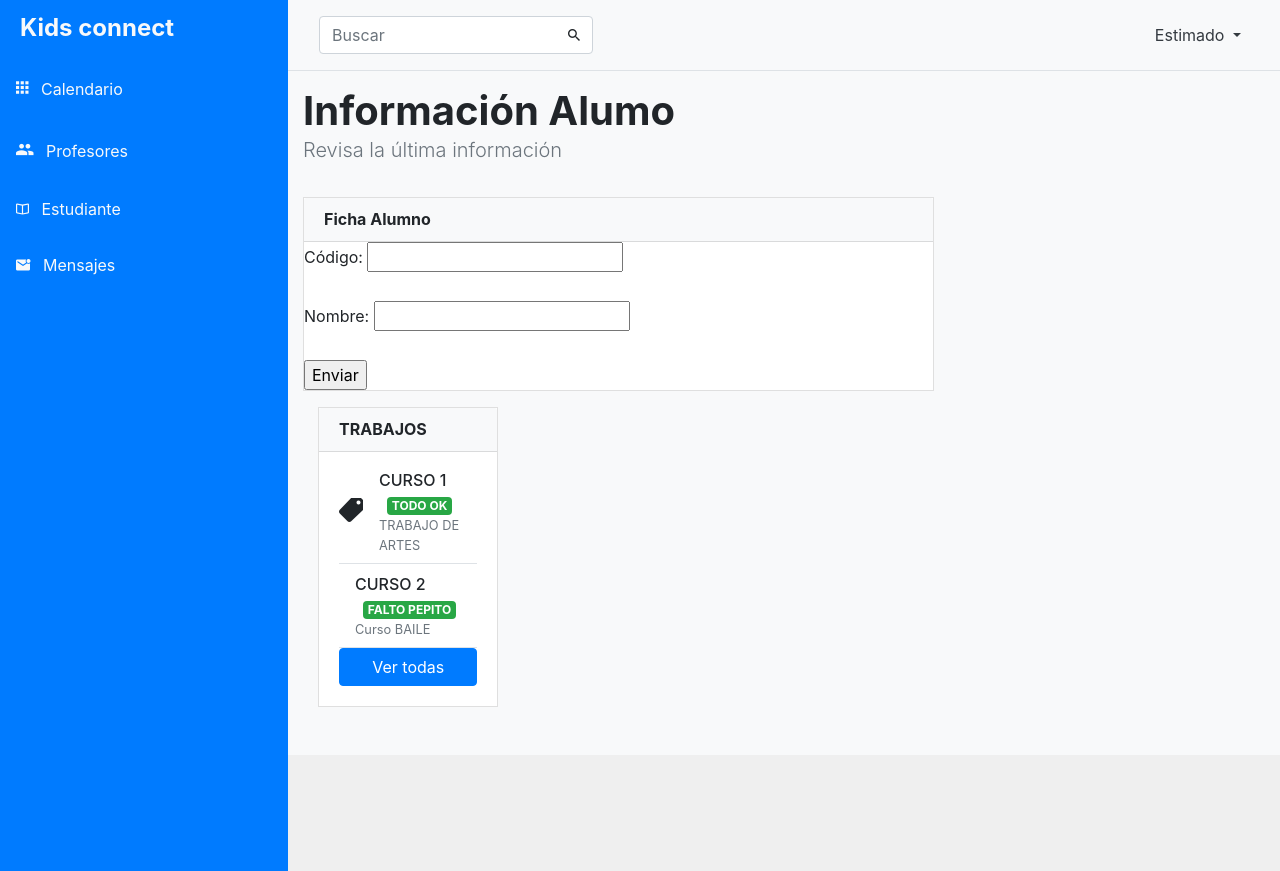
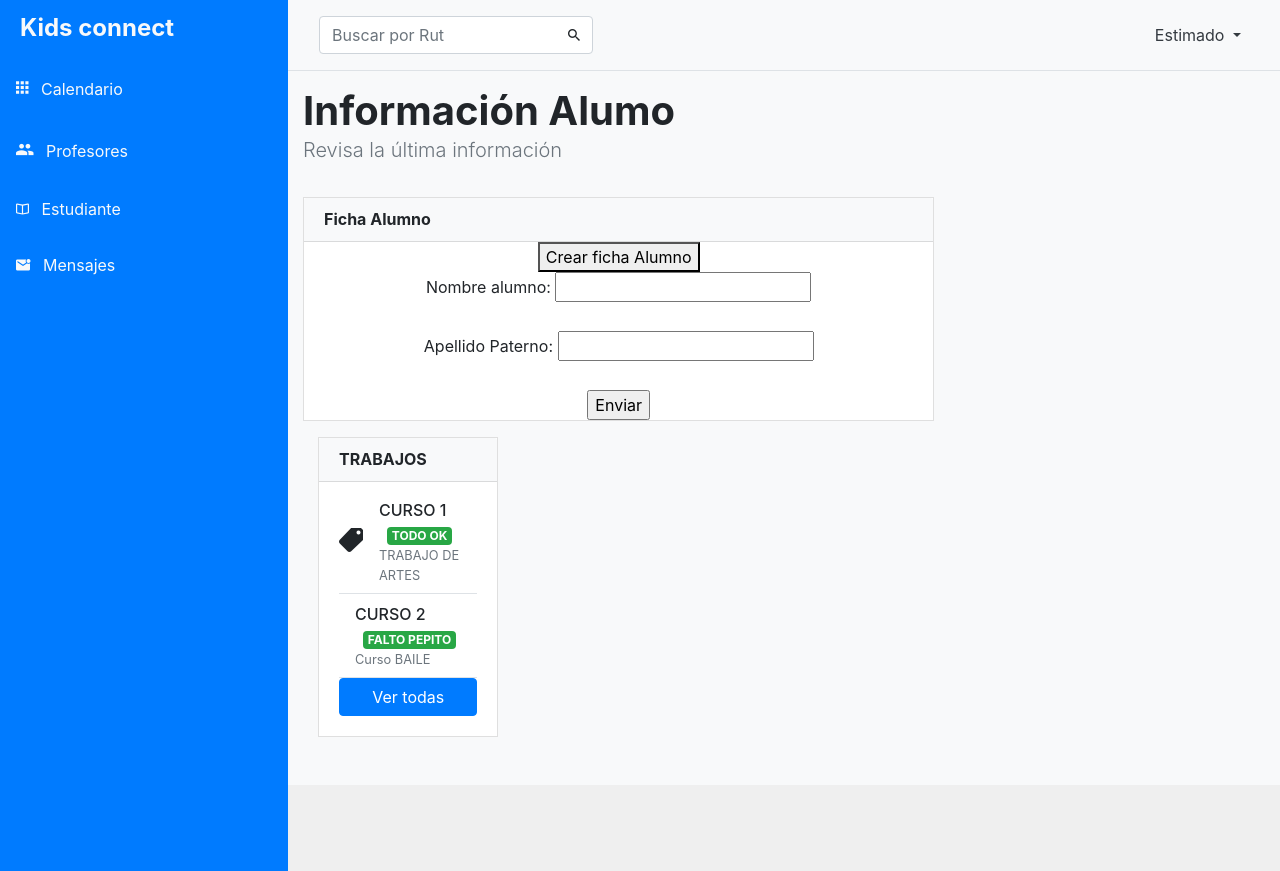
Before and after one commit to Slatanik/kid_connect, a Django app: page /alumno in a window 1280 px wide. Run offline with Django 4.2, Linux system fonts and the light colour scheme; data that the repository does not hold is empty; some libraries are stand-ins or nearby versions; some web fonts are replaced.

Commit message:
ordenando el alumno

```diff
--- a/kidconnect/templates/alumno.html
+++ b/kidconnect/templates/alumno.html
@@ -35,7 +35,7 @@
 
               <div class="collapse navbar-collapse" id="navbarSupportedContent">
                 <form class="form-inline position-relative d-inline-block my-2">
-                  <input class="form-control" type="search" placeholder="Buscar" aria-label="Buscar">
+                  <input class="form-control" type="search" placeholder="Buscar por Rut" aria-label="Buscar">
                   <button class="btn position-absolute btn-search" type="submit"><i class="icon ion-md-search"></i></button>
                 </form>
                 <ul class="navbar-nav ml-auto mt-2 mt-lg-0">
@@ -45,7 +45,7 @@
                     Estimado <span id="storedValue"></span>
                     </a>
                     <div class="dropdown-menu dropdown-menu-right" aria-labelledby="navbarDropdown">
-                      <a class="dropdown-item" href="home">Cerrar sesión</a>
+                      <a class="dropdown-item" href="index">Cerrar sesión</a>
                     </div>
                   </li>
                 </ul>
@@ -71,15 +71,39 @@
                                   <div class="card-header bg-light">
                                     <h6 class="font-weight-bold mb-0">Ficha Alumno</h6>
                                   </div>
+                                  <div>
 
-                                  <form id="miFormulario">
-                                    <label for="cod_reg">Código:</label>
-                                    <input type="text" id="cod_reg" name="cod_reg"><br><br>
-                                    <label for="nom_reg">Nombre:</label>
-                                    <input type="text" id="nom_reg" name="nom_reg"><br><br>
-                                    <input type="submit" value="Enviar">
-                                  </form>
+                              </head>
 
+                                  </div>
+
+                                  <div>
+                                    <center><button id="toggle-btn">Crear ficha Alumno</button><center>
+
+                                    <form id="miFormulario">
+                                        <label for="nom_alu">Nombre alumno:</label>
+                                        <input type="text" id="nom_alu" name="nom_alu"><br><br>
+                                        <label for="ap_pat_alu">Apellido Paterno:</label>
+                                        <input type="text" id="ap_pat_alu" name="ap_pat_alu"><br><br>
+
+                                        <center><input type="submit" value="Enviar"><center>
+                                    </form>
+
+                                    <!--<script>
+                                        // Obtener referencia al botón y al formulario
+                                        var toggleBtn = document.getElementById('toggle-btn');
+                                        var formulario = document.getElementById('miFormulario');
+
+                                        // Agregar un controlador de eventos para alternar la visibilidad del formulario al hacer clic en el botón
+                                        toggleBtn.addEventListener('click', function() {
+                                            if (formulario.style.display === 'none') {
+                                                formulario.style.display = 'block';
+                                            } else {
+                                                formulario.style.display = 'none';
+                                            }
+                                        });
+                                    </script>-->
+                                  </div>
                                   <script>
                                     const form = document.getElementById('miFormulario');
                                     form.addEventListener('submit', function(event) {
@@ -87,7 +111,7 @@
 
                                       const datos = new FormData(form); // Obtiene los datos del formulario
 
-                                      fetch('http://tmp.enred.cl/rest/post_region.php', {
+                                      fetch('http://tmp.enred.cl/kc/rest/post_ficha.php', {
                                         method: 'POST',
                                         body: datos
                                       })
@@ -105,8 +129,6 @@
                                       });
                                     });
                                   </script>
-
-
 
                           </div>
                           <div class="col-lg-4 my-3">
@@ -133,7 +155,6 @@
                                           <small class="d-block text-muted">Curso BAILE</small>
                                         </div>
                                     </div>
-
                                     <button class="btn btn-primary w-100">Ver todas</button>
                                 </div>
                             </div>
--- a/kidconnect/templates/correo.html
+++ b/kidconnect/templates/correo.html
@@ -45,7 +45,7 @@
                     Estimado :<span id="storedValue"></span>
                     </a>
                     <div class="dropdown-menu dropdown-menu-right" aria-labelledby="navbarDropdown">
-                      <a class="dropdown-item" href="home">Cerrar sesión</a>
+                      <a class="dropdown-item" href="index">Cerrar sesión</a>
                     </div>
                   </li>
                 </ul>
--- a/kidconnect/views.py
+++ b/kidconnect/views.py
@@ -38,24 +38,23 @@ def menu(request):
 
 
 def alumno(request):
-    return render (request, 'alumno.html')
-#     url = "http://tmp.enred.cl/rest/get_ficha_all.php"  # URL de la API externa
-#     url2 = "http://tmp.enred.cl/rest/get_mensaje.php"
-#
-#     try:
-#         response = requests.get(url)
-#         response2 = requests.get(url2)
-#         if response.status_code == 200:
-#             datos = response.json()
-#             amimales = response2.json()
-#             Procesar los datos obtenidos de la API
-#             return render (request,'alumno.html', {'datos':datos})#, 'animales' : amimales})
-#         else:
-#             Manejar errores de solicitud
-#             print('Error en la solicitud:', response.status_code)
-#     except requests.exceptions.RequestException as e:
-#         Manejar errores de conexión
-#         print('Error de conexión:', e)
+    url = "https://tmp.enred.cl/kc/rest/get_ficha_all.php"  # URL de la API externa
+#    url2 = "http://tmp.enred.cl/rest/get_mensaje.php"
+
+    try:
+        response = requests.get(url)
+#        response2 = requests.get(url2)
+        if response.status_code == 200:
+            datos = response.json()
+#            amimales = response2.json()
+#            Procesar los datos obtenidos de la API
+            return render (request,'alumno.html', {'datos':datos})#, 'animales' : amimales})
+        else:
+#            Manejar errores de solicitud
+            print('Error en la solicitud:', response.status_code)
+    except requests.exceptions.RequestException as e:
+#        Manejar errores de conexión
+        print('Error de conexión:', e)
 
 
 
--- a/static/css/estilo.css
+++ b/static/css/estilo.css
@@ -107,3 +107,7 @@ a:hover {
     outline: none;
     border: 1px solid blue;
   }
+
+  #formulario {
+    display: none;
+  }
```
